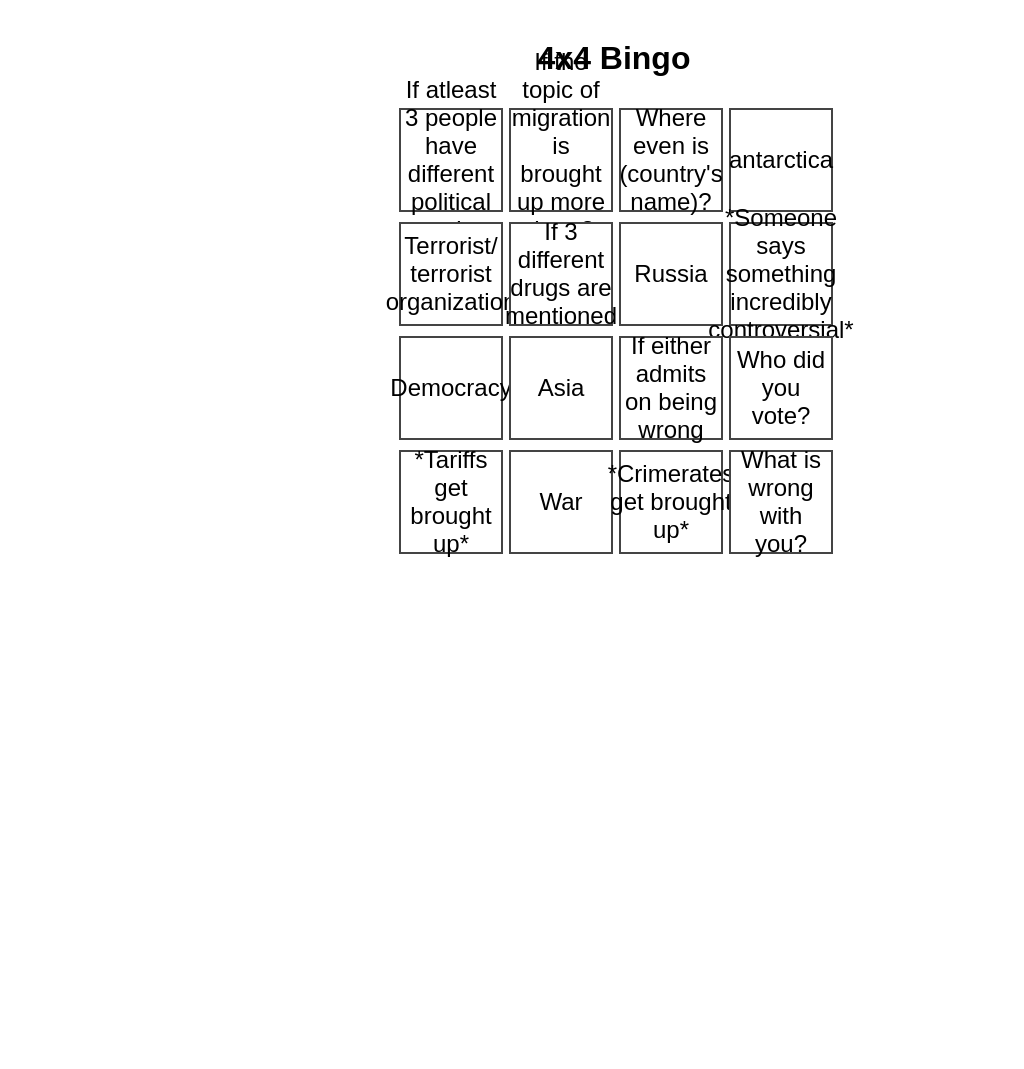
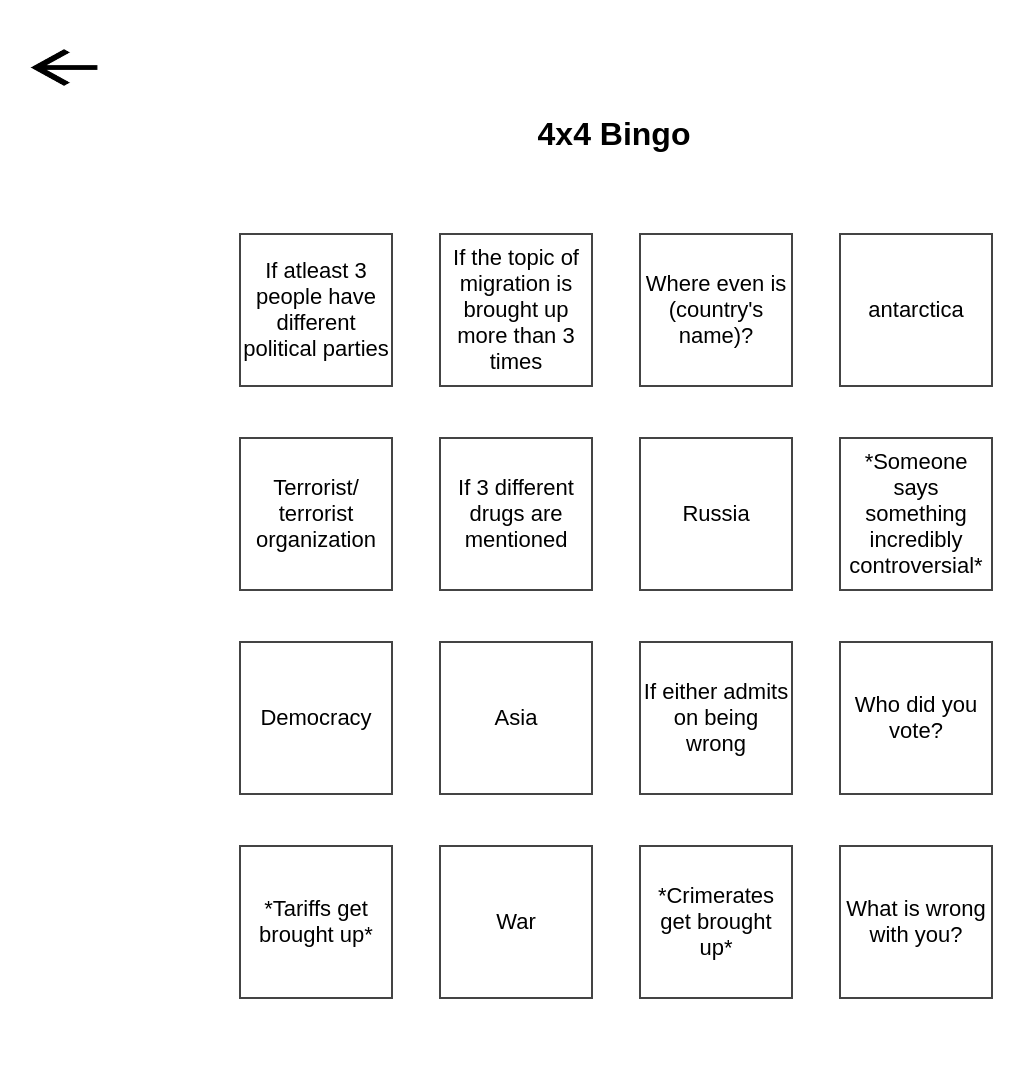
Before and after one commit to Piljoliina/BingoProject, a PHP site: page /testing2.html in a window 1280 px wide. Shown: the whole page, without its empty margins (26-1050 px from the left). Before the commit the page ends 557 px from the top, so only its background shows below. Run offline with PHP 8.4, Linux system fonts and the light colour scheme.

Commit message:
Added a "Go back" Button
The title says it all...... Lakers in 5

```diff
--- a/Bingo/testing2.css
+++ b/Bingo/testing2.css
@@ -6,21 +6,21 @@ body {
 
 .grid {
     display: grid;
-    grid-template-columns: repeat(4, 100px);
-    grid-gap: 10px;
+    grid-template-columns: repeat(4, 150px);
+    grid-gap: 50px;
     justify-content: center;
-    margin-top: 20px;
-    padding: 10px;
+    margin-top: 50px;
+    padding: 30px;
 }
 
 .cell {
-    width: 100px;
-    height: 100px;
+    width: 150px;
+    height: 150px;
     border: 2px solid #444;
     display: flex;
     align-items: center;
     justify-content: center;
-    font-size: 24px;
+    font-size: 22px;
     background-color: white;
     cursor: pointer;
     transition: background-color 0.2s;
@@ -35,3 +35,8 @@ body {
     color: white;
     font-weight: bold;
 }
+
+.nuoli {
+    display: flex;
+    justify-content: flex-start;
+}
--- a/Bingo/testing2.html
+++ b/Bingo/testing2.html
@@ -7,6 +7,9 @@
     <script src="testing2.js" defer></script>
 </head>
 <body>
+    <a href="index.html">
+        <img class="nuoli" src="nuoli.png" height="55px" width="100px">
+    </a>
     <h1>4x4 Bingo</h1>
     <div id="bingo-grid" class="grid"></div>
 </body>
--- a/Bingo/testing2.js
+++ b/Bingo/testing2.js
@@ -24,7 +24,7 @@ document.addEventListener("DOMContentLoaded", () => {
 "If the argument turns heated",
 "If someone uses a derogatory term",
 "If the topic of migration is brought up more than 3 times",
-"If 3 different presidents/leaders are mentioned",
+"If 3 different presidents or leaders are mentioned",
 "Asia",
 "Africa",
 "The middle-east",
```
Also changed, not shown: Bingo/nuoli.png (added).
